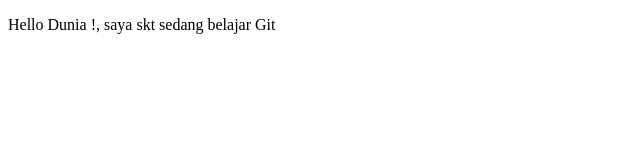
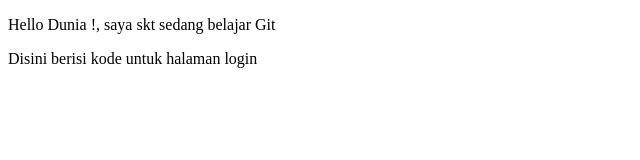
Before and after one commit to andytinto/belajar_akt, a plain HTML site: page index.html in a window 1280 px wide. Shown: the whole page, without its empty margins (0-640 px from the left). Drawn offline with Linux system fonts and the light colour scheme.

Commit message:
Revisi 2

```diff
--- a/index.html
+++ b/index.html
@@ -13,7 +13,7 @@
         <![endif]-->
 
         <p>Hello Dunia !, saya skt sedang belajar Git</p>
-
+        <p>Disini berisi kode untuk halaman login</p>
         <script src="" async defer></script>
     </body>
 </html>
```
